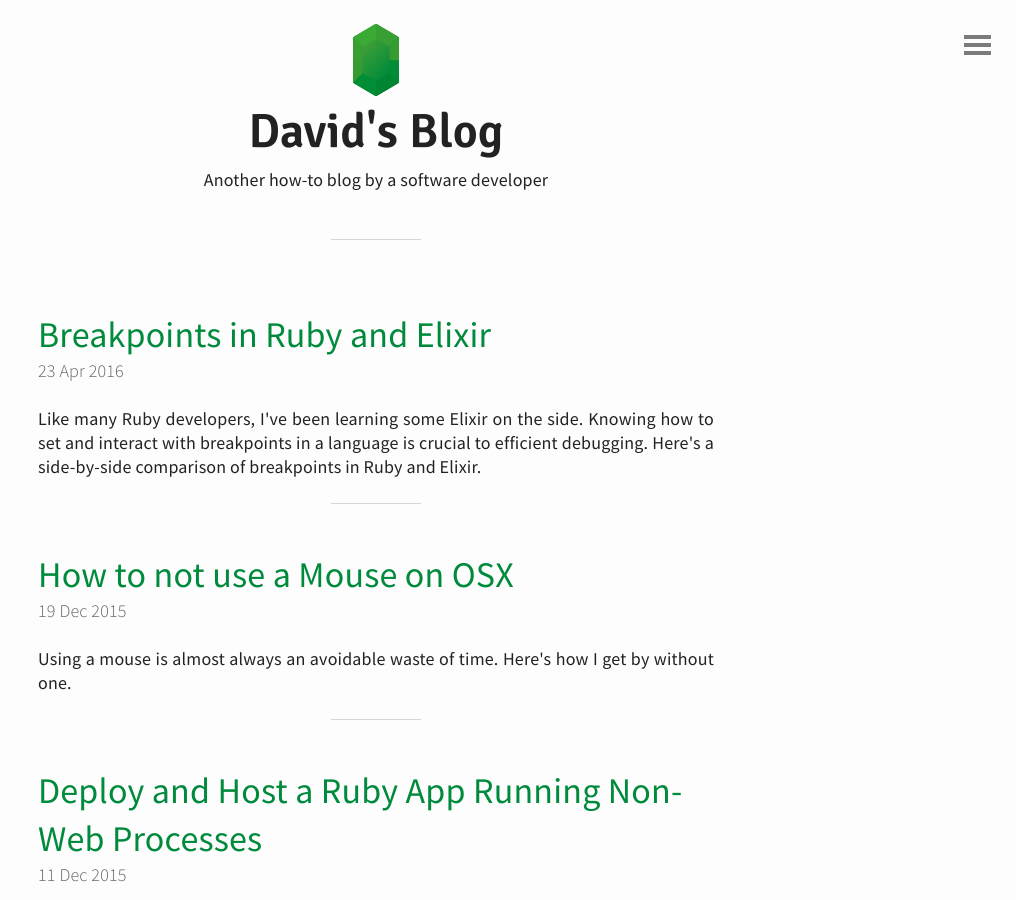
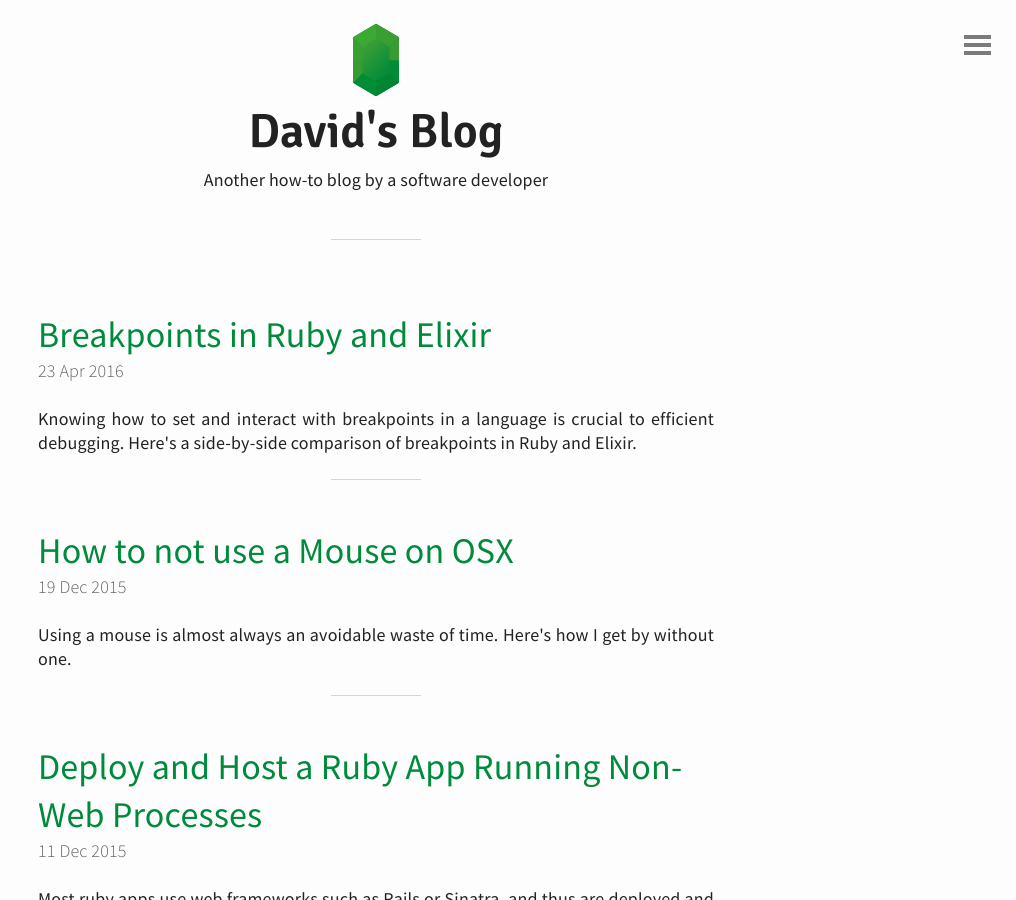
Before and after one commit to davidlaprade/davidlaprade.github.io, a Jekyll site: the page built from index.html, in a window 1280 px wide and 900 px high. Shown: the whole window, without its empty margins (264-1280 px from the left). Built offline with Jekyll 4.4.1, drawn with Linux system fonts in a browser that asks for light colours; the list of posts is cut into pages by our own code.

Commit message:
Update elixir/ruby breakpoints blog post tag line

```diff
--- a/_posts/2016-4-23-inserting-breakpoints-in-elixir.md
+++ b/_posts/2016-4-23-inserting-breakpoints-in-elixir.md
@@ -1,9 +1,8 @@
 ---
 title: "Breakpoints in Ruby and Elixir"
-excerpt: "Like many Ruby developers, I've been learning some Elixir on the side.
-Knowing how to set and interact with breakpoints in a language is crucial to
-efficient debugging. Here's a side-by-side comparison of breakpoints in Ruby and
-Elixir."
+excerpt: "Knowing how to set and interact with breakpoints in a language is
+crucial to efficient debugging. Here's a side-by-side comparison of
+breakpoints in Ruby and Elixir."
 ---
 
 Like many [Ruby](https://en.wikipedia.org/wiki/Ruby_(programming_language))
```
Also changed, not shown: other parts of _posts/2016-4-23-inserting-breakpoints-in-elixir.md (+1 -1 lines).
